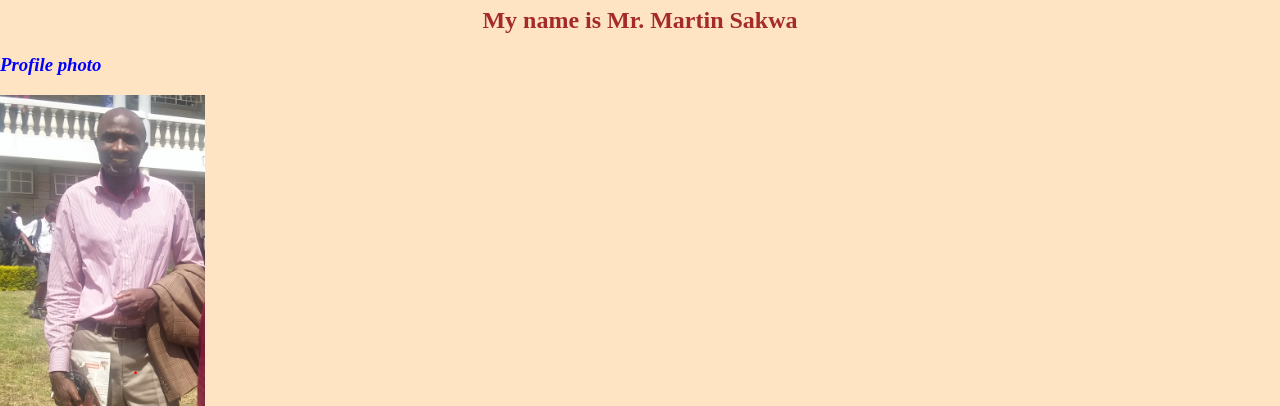
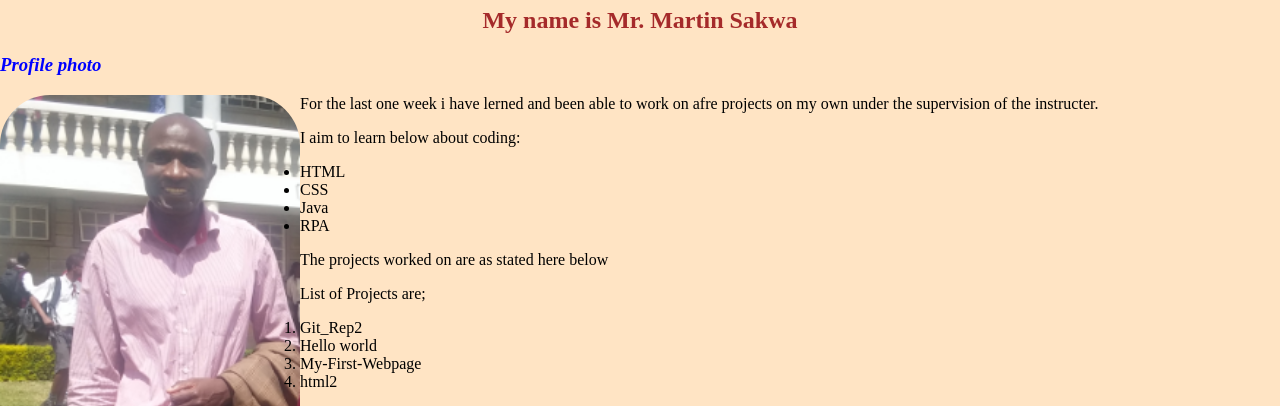
Before and after one commit to sakwamatsotso/origin, a plain HTML site: page index.html in a window 1280 px wide. Shown: the part 73-479 px from the top of the page. Drawn offline with Linux system fonts and the light colour scheme.

Commit message:
added styling to the image

```diff
--- a/css/styles.css
+++ b/css/styles.css
@@ -11,3 +11,9 @@ h3 {
     background-color: bisque;
     margin: auto;
   }
+  img{
+    border-radius: 50px;
+    width: 300px;
+    float: left;
+    text-align: right;
+  }
```
